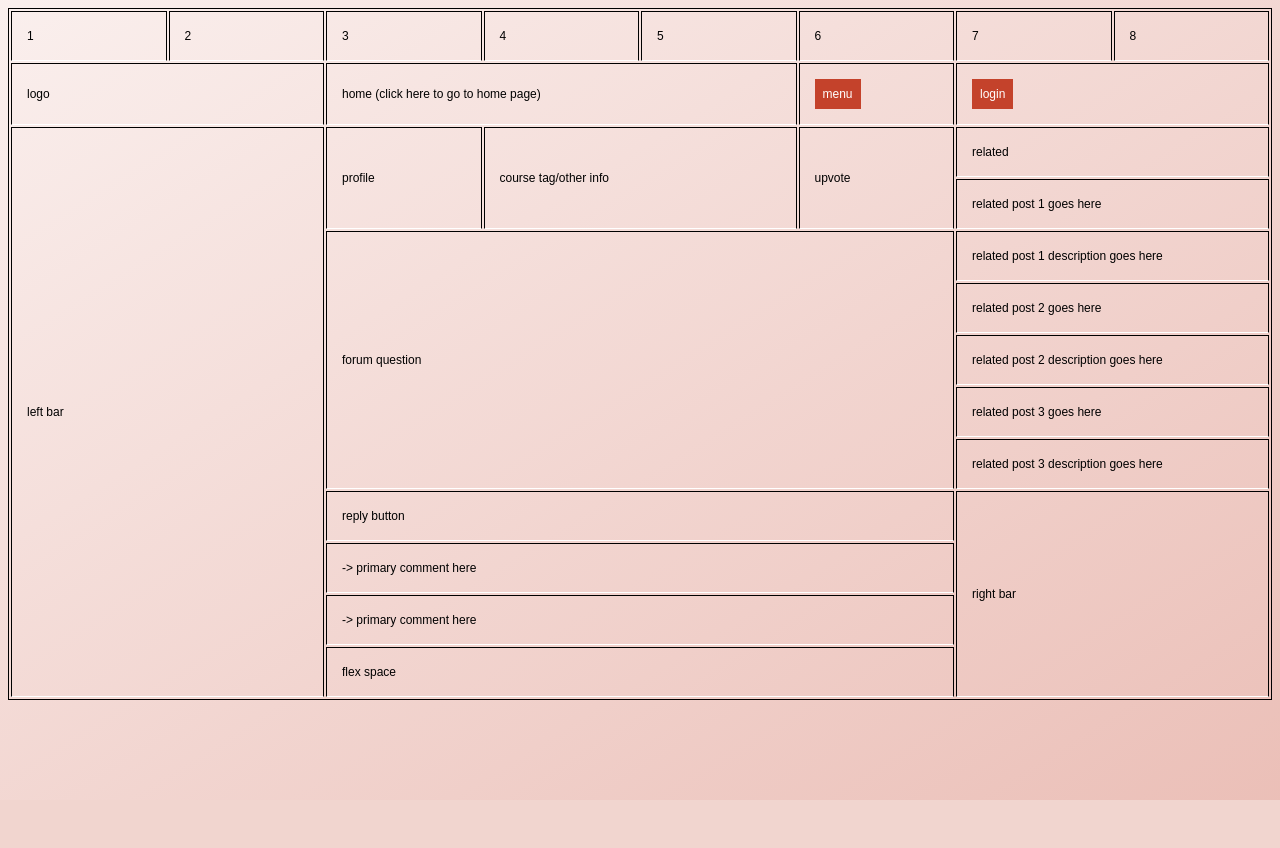
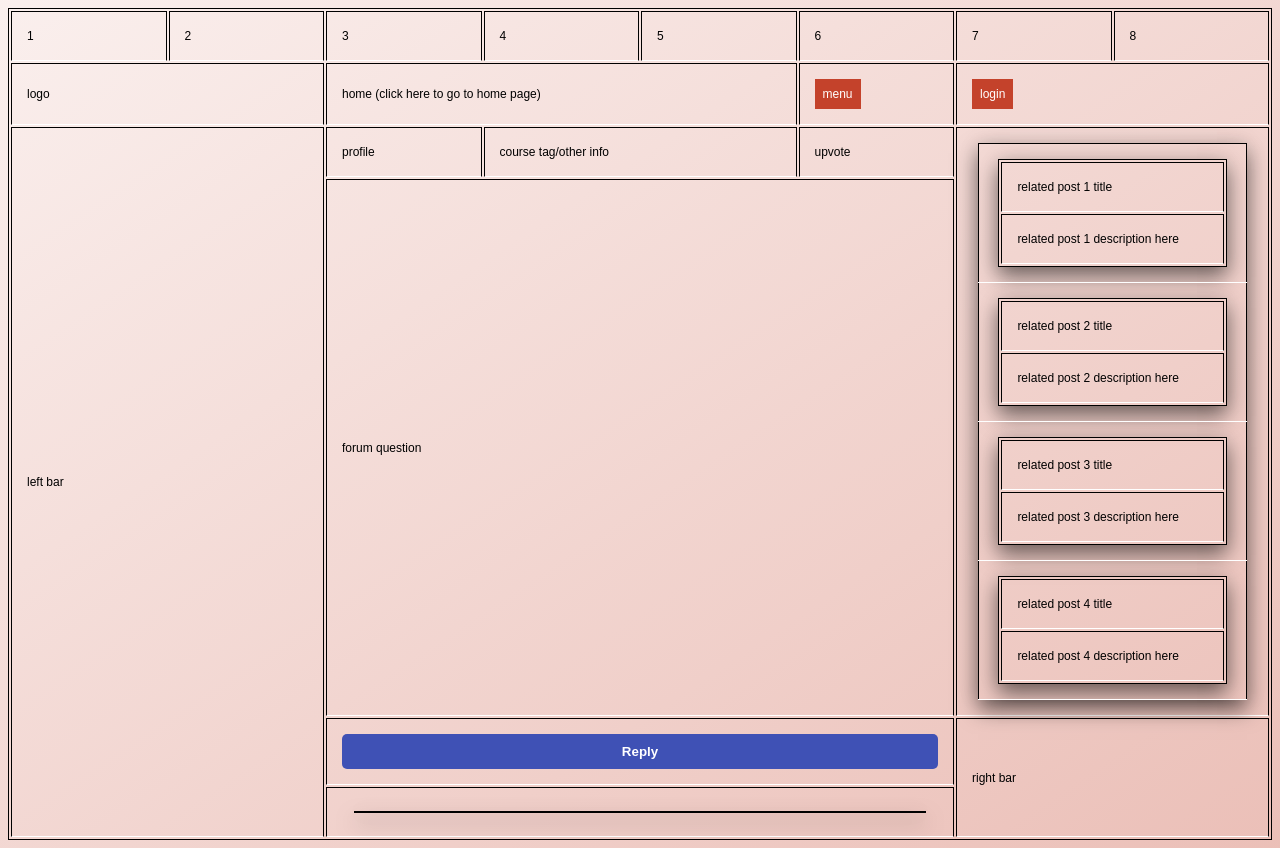
Before and after one commit to Clark229Kent/exeterOnlineHWForum, a PHP site: page /skeletonPostPage.html in a window 1280 px wide. Before the commit the page ends 800 px from the top, so only its background shows below. Run offline with PHP 8.4, Linux system fonts and the light colour scheme.

Commit message:
Add files via upload

```diff
--- a/skeletonCSS.css
+++ b/skeletonCSS.css
@@ -126,7 +126,6 @@ border-bottom: 0.25px solid rgb(255,255,255,20);
 }
 
 div {
-    text-align: center;
     margin: 0 auto;
 }
 
@@ -139,3 +138,37 @@ button.tagSearch {
     display: inline-block;
     font-size: 12px;
 }
+
+input[type = text].shadowed{
+    padding: 5px;
+    box-shadow:0 0 15px 1px rgba(0,0,0,0.06);
+    border-radius:10px;
+}
+
+textarea{
+    width:100%;
+    resize: vertical;
+    padding:15px;
+    border-radius:15px;
+    border:0;
+    box-shadow:4px 4px 10px
+}
+
+textarea.tags{
+    width: 30%;
+}
+
+button.submittable{
+    /* remove default behavior */
+    appearance:none;
+    -webkit-appearance:none;
+
+    /* usual styles */
+    padding:10px;
+    border:none;
+    background-color:#3F51B5;
+    color:#fff;
+    font-weight:600;
+    border-radius:5px;
+    width:100%;
+}
--- a/skeletonHomePageForum.html
+++ b/skeletonHomePageForum.html
@@ -91,7 +91,7 @@
                                 <input type="text" placeholder="Enter Username" name="inputUsername" id="inputUsername" required><br><br>
                                 <label for="inputPassword">Password:</label><br>
                                 <input type="password" placeholder="Enter Password" name="inputPassword" id="inputPassword" required><br><br>
-                                <button onclick="submitLogin()">Login</button>
+                                <button class = "submittable" onclick="submitLogin()">Login</button>
                                 <label>
                                     <input type="checkbox" checked="checked" name="remember"> Remember me
                                 </label>
@@ -129,7 +129,7 @@
                         </div>
                     </div>
                 </td>
-                <td colspan = 2 onclick="window.location.href='skeletonCreatePostPage.html';">
+                <td colspan = 2 onclick="window.location.href='skeletonCreatePostPageRevised.html';">
                     create a new post (click to to link to page)
                 </td>
                 <td rowspan = 2 colspan = 2>right bar</td>
--- a/skeletonPageFunctions.js
+++ b/skeletonPageFunctions.js
@@ -34,3 +34,27 @@ function runSearch(e){if (e.keyCode == 13){
   //this resets the search textbox
   document.getElementById("searchText").value = "";
 }}
+
+function submitPost(){
+  postSubmitButton.innerHTML = "Loading...";
+  window.location.href='skeletonPostPage.html';
+}
+
+function generateTable(table, data) {
+  for (let element of data) {
+    let row = table.insertRow();
+    for (key in element) {
+      let cell = row.insertCell();
+      let text = document.createTextNode(element[key]);
+      cell.appendChild(text);
+    }
+  }
+}
+
+var mountains = [
+  { name: "Monte Falco", height: 1658, place: "Parco Foreste Casentinesi" },
+  { name: "Monte Falterona", height: 1654, place: "Parco Foreste Casentinesi" },
+  { name: "Poggio Scali", height: 1520, place: "Parco Foreste Casentinesi" },
+  { name: "Pratomagno", height: 1592, place: "Parco Foreste Casentinesi" },
+  { name: "Monte Amiata", height: 1738, place: "Siena" }
+];
--- a/skeletonPostPage.html
+++ b/skeletonPostPage.html
@@ -1,6 +1,7 @@
 <html>
     <head>
         <link rel="stylesheet" href="skeletonCSS.css">
+        <script src="skeletonPageFunctions.js"></script>
     </head>
 <body>
     <div class = "scrollable" height = 800px>
@@ -48,99 +49,112 @@
                 </td>
             </tr>
             <tr>
-                <td rowspan = 19 colspan = 2>left bar</td>
-                <td rowspan = 2 colspan = 1>profile</td>
-                <td rowspan = 2 colspan = 2>course tag/other info</td>
-                <td rowspan = 2 colspan = 1>upvote</td>
-                <td rowspan = 1 colspan = 2>related</td>
-            </tr>
-            <tr>
-                <!--left bar empty-->
-                <!--mid section empty-->
-                <td rowspan = 1 colspan = 2>related post 1 goes here</td>
+                <td rowspan = 10 colspan = 2>left bar</td>
+                <td rowspan = 1 colspan = 1>profile</td>
+                <td rowspan = 1 colspan = 2>course tag/other info</td>
+                <td rowspan = 1 colspan = 1>upvote</td>
+                <td rowspan = 4 colspan = 2>
+                    <table class = "fitting">
+                        <tr>
+                            <td colspan = 2>
+                                <table>
+                                    <tr>
+                                        <td>
+                                            related post 1 title
+                                        </td>
+                                    </tr>
+                                    <tr>
+                                        <td>
+                                            related post 1 description here
+                                        </td>
+                                    </tr>
+                                </table>
+                            </td>
+                        </tr>
+                        <tr>
+                            <td colspan = 2>
+                                <table>
+                                    <tr>
+                                        <td>
+                                            related post 2 title
+                                        </td>
+                                    </tr>
+                                    <tr>
+                                        <td>
+                                            related post 2 description here
+                                        </td>
+                                    </tr>
+                                </table>
+                            </td>
+                        </tr>
+                        <tr>
+                            <td colspan = 2>
+                                <table>
+                                    <tr>
+                                        <td>
+                                            related post 3 title
+                                        </td>
+                                    </tr>
+                                    <tr>
+                                        <td>
+                                            related post 3 description here
+                                        </td>
+                                    </tr>
+                                </table>
+                            </td>
+                        </tr>
+                        <tr>
+                            <td colspan = 2>
+                                <table>
+                                    <tr>
+                                        <td>
+                                            related post 4 title
+                                        </td>
+                                    </tr>
+                                    <tr>
+                                        <td>
+                                            related post 4 description here
+                                        </td>
+                                    </tr>
+                                </table>
+                            </td>
+                        </tr>
+                    </table>
+                </td>
             </tr>
             <tr>
                 <!--left bar empty-->
                 <div class = "scrollable" height = 250px>
-                    <td rowspan = 5 colspan = 4>forum question</td>
-                </div>
-                <td rowspan = 1 colspan = 2>related post 1 description goes here</td>
-            </tr>
-            <tr>
-                <!--left bar empty-->
-                <!--mid section scrollable-->
-                <td rowspan = 1 colspan = 2>related post 2 goes here</td>
-            </tr>
-            <tr>
-                <!--left bar empty-->
-                <!--mid section scrollable-->
-                <td rowspan = 1 colspan = 2>related post 2 description goes here</td>
-            </tr>
-            <tr>
-                <!--left bar empty-->
-                <!--mid section scrollable-->
-                <td rowspan = 1 colspan = 2>related post 3 goes here</td>
-            </tr>
-            <tr>
-                <!--left bar empty-->
-                <!--mid section scrollable-->
-                <td rowspan = 1 colspan = 2>related post 3 description goes here</td>
-            </tr>
-            <tr>
-                <!--left bar empty-->
-                <td colspan = 4>reply button</td>
-                <td rowspan = 12 colspan = 2>right bar</td>
-            </tr>
-            <tr>
-                <!--left bar empty-->
-                <div class = "scrollable" height = 250px>
-                    <td rowspan = 5 colspan = 4>-> primary comment here</td>
+                    <td rowspan = 3 colspan = 4>forum question</td>
                 </div>
                 <!--right bar empty-->
             </tr>
             <tr>
                 <!--left bar empty-->
+                <!--mid section scrollable-->
                 <!--right bar empty-->
             </tr>
             <tr>
                 <!--left bar empty-->
+                <!--mid section scrollable-->
                 <!--right bar empty-->
             </tr>
             <tr>
                 <!--left bar empty-->
-                <!--right bar empty-->
+                <td rowspan = 2 colspan = 4>
+                    <button class = "submittable" id = "postReplyButton" onclick="generateTable(document.getElementById('commentTable'), mountains)"> Reply </button>
+                </td>
+                <!--replying/loading a new comment will be like building a new row in the table-->
+                <td rowspan = 6 colspan = 2>right bar</td>
             </tr>
+            <tr></tr>
             <tr>
-                <!--left bar empty-->
-                <!--right bar empty-->
-            </tr>
-            <tr>
-                <!--left bar empty-->
-                <div class = "scrollable" height = 250px>
-                    <td rowspan = 5 colspan = 4>-> primary comment here</td>
-                </div>
-                <!--right bar empty-->
-            </tr>
-            <tr>
-                <!--left bar empty-->
-                <!--right bar empty-->
-            </tr>
-            <tr>
-                <!--left bar empty-->
-                <!--right bar empty-->
-            </tr>
-            <tr>
-                <!--left bar empty-->
-                <!--right bar empty-->
-            </tr>
-            <tr>
-                <!--left bar empty-->
-                <!--right bar empty-->
-            </tr>
-            <tr>
-                <!--left bar empty-->
-                <td colspan = 4>flex space</td>
-                <!--right bar empty-->
+                <td colspan = 4>
+                    <table class = "commentTable">
+                        <tr>
+                        </tr>
+                    </table>
+                </td>
             </tr>
           </table>
     </div>
```
Also changed, not shown: htmlTableTester.html (added, +11 -0 lines), skeletonCreatePostPageRevised.html (added, +98 -0 lines), tableTester.js (added, +25 -0 lines).
